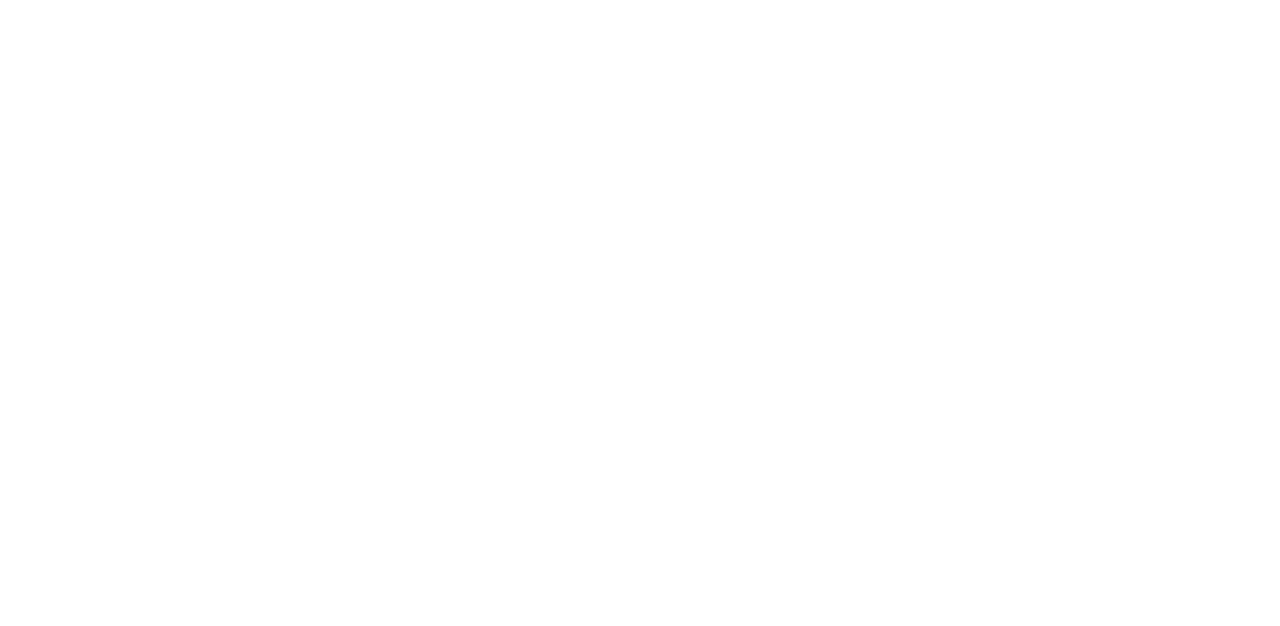
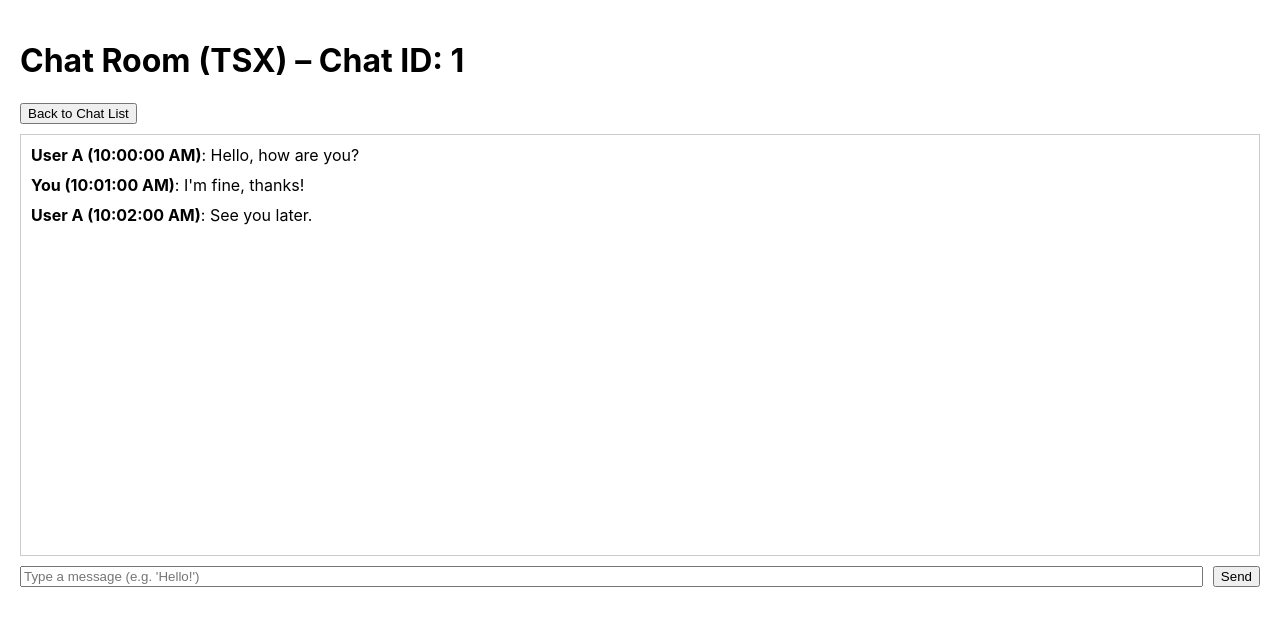
Before and after one commit to RPWPA/ChatApp, a React (Create React App) app: page /chat/1 in a window 1280 px wide. Before the commit this address had no page. Shown: the top 626 px of the page. Built offline with nearby package versions, Linux system fonts and the light colour scheme; sample sign-in values are in the browser's storage.

Commit message:
Generated Chatroom and Chatlist with basic navigation.

```diff
--- a/src/App.tsx
+++ b/src/App.tsx
@@ -2,6 +2,8 @@
 import { BrowserRouter, Routes, Route, useNavigate, useLocation } from "react-router-dom";
 import Login from "./pages/login/Login";
 import Home from "./pages/home/Home";
+import ChatList from "./pages/chat/ChatList";
+import ChatRoom from "./pages/chat/ChatRoom";
 
 function App() {
   const navigate = useNavigate();
@@ -17,6 +19,8 @@
       <Routes>
         <Route path="/login" element={<Login />} />
         <Route path="/" element={<Home />} />
+        <Route path="/chat" element={<ChatList />} />
+        <Route path="/chat/:chatId" element={<ChatRoom />} />
       </Routes>
   );
 }
--- /dev/null
+++ b/src/pages/chat/ChatList.tsx
@@ -0,0 +1,98 @@
+import React, { useState } from "react";
+import { useNavigate } from "react-router-dom";
+
+// Simulated chat list (in a real app, you'd fetch this from an API or a store)
+const chatList = [
+  { id: 1, name: "Chat 1 (User A)", lastMessage: "Hello, how are you?" },
+  { id: 2, name: "Chat 2 (User B)", lastMessage: "See you later." },
+  { id: 3, name: "Chat 3 (Chatbot)", lastMessage: "How can I assist you?" }
+];
+
+function ChatList() {
+  const navigate = useNavigate();
+  const [broadcastMode, setBroadcastMode] = useState(false);
+  const [selectedChats, setSelectedChats] = useState<number[]>([]);
+  const [showBroadcastModal, setShowBroadcastModal] = useState(false);
+  const [broadcastMessage, setBroadcastMessage] = useState("");
+
+  const handleChatClick = (chatId: number) => {
+    if (broadcastMode) {
+      // Toggle selection (for broadcast)
+      if (selectedChats.includes(chatId)) {
+         setSelectedChats(selectedChats.filter(id => id !== chatId));
+      } else {
+         setSelectedChats([...selectedChats, chatId]);
+      }
+    } else {
+      // Navigate to chat room (e.g. /chat/1)
+      navigate(`/chat/${chatId}`);
+    }
+  };
+
+  const handleBroadcastClick = () => {
+    if (broadcastMode) {
+      // If already in broadcast mode, open modal (if at least one chat is selected)
+      if (selectedChats.length > 0) {
+         setShowBroadcastModal(true);
+      } else {
+         alert("Please select at least one chat to broadcast.");
+      }
+    } else {
+      // Toggle broadcast mode (multi-select)
+      setBroadcastMode(true);
+    }
+  };
+
+  const handleBroadcastSubmit = (e: React.FormEvent) => {
+    e.preventDefault();
+    if (broadcastMessage.trim() === "") {
+      alert("Broadcast message cannot be empty.");
+      return;
+    }
+    // In a real app, you'd send the broadcast message (e.g. via an API call) to the selected chat(s).
+    console.log(`Broadcasting "${broadcastMessage}" to chat(s):`, selectedChats);
+    // (For demo, we just log and close the modal.)
+    setBroadcastMessage("");
+    setShowBroadcastModal(false);
+    setBroadcastMode(false);
+    setSelectedChats([]);
+  };
+
+  return (
+    <div style={{ padding: "20px" }}>
+      <h1> Chat List (TSX) </h1>
+      <button onClick={handleBroadcastClick} style={{ marginBottom: "10px" }}>
+        {broadcastMode ? `Broadcast (Selected: ${selectedChats.length})` : "Broadcast"}
+      </button>
+      <ul style={{ listStyle: "none", padding: 0 }}>
+        {chatList.map((chat) => (
+          <li
+            key={chat.id}
+            onClick={() => handleChatClick(chat.id)}
+            style={{ padding: "10px", border: "1px solid #ccc", marginBottom: "5px", cursor: "pointer", backgroundColor: (broadcastMode && selectedChats.includes(chat.id)) ? "#e0e0e0" : "white" }}
+          >
+            <strong>{chat.name}</strong> – {chat.lastMessage}
+          </li>
+        ))}
+      </ul>
+      {showBroadcastModal && (
+        <div style={{ position: "fixed", top: "50%", left: "50%", transform: "translate(-50%, -50%)", padding: "20px", border: "1px solid #ccc", backgroundColor: "white", zIndex: 1000 }}>
+          <h2>Broadcast Message</h2>
+          <form onSubmit={handleBroadcastSubmit}>
+            <textarea
+              value={broadcastMessage}
+              onChange={(e) => setBroadcastMessage(e.target.value)}
+              placeholder="Enter broadcast message (e.g. 'Hello everyone!')"
+              rows={3}
+              style={{ width: "100%", marginBottom: "10px" }}
+            />
+            <button type="submit"> Send Broadcast </button>
+            <button type="button" onClick={() => { setShowBroadcastModal(false); setBroadcastMessage(""); }} style={{ marginLeft: "10px" }}> Cancel </button>
+          </form>
+        </div>
+      )}
+    </div>
+  );
+}
+
+export default ChatList;
--- /dev/null
+++ b/src/pages/chat/ChatRoom.tsx
@@ -0,0 +1,87 @@
+import React, { useState, useEffect, useRef } from "react";
+import { useParams, useNavigate } from "react-router-dom";
+
+// Simulated chat messages (in a real app, you'd fetch or update these via an API or a store)
+const initialMessages = [
+  { id: 1, sender: "User A", text: "Hello, how are you?", timestamp: new Date(2023, 0, 1, 10, 0) },
+  { id: 2, sender: "You", text: "I'm fine, thanks!", timestamp: new Date(2023, 0, 1, 10, 1) },
+  { id: 3, sender: "User A", text: "See you later.", timestamp: new Date(2023, 0, 1, 10, 2) }
+];
+
+function getChatbotResponse(userMessage: string): string {
+  // Simple canned/logic-based responses
+  if (userMessage.toLowerCase().includes("hello")) return "Hello! How can I help you today?";
+  if (userMessage.toLowerCase().includes("help")) return "Sure, I am here to assist you. What do you need help with?";
+  if (userMessage.toLowerCase().includes("bye")) return "Goodbye! Have a great day!";
+  return "I'm a chatbot. I can answer simple questions!";
+}
+
+function ChatRoom() {
+  const { chatId } = useParams<{ chatId: string }>();
+  const navigate = useNavigate();
+  const [messages, setMessages] = useState(initialMessages);
+  const [newMessage, setNewMessage] = useState("");
+  const chatEndRef = useRef<HTMLDivElement>(null);
+  const isChatbot = chatId === "3";
+
+  // Auto-scroll to the latest message (using useEffect and useRef)
+  useEffect(() => {
+    if (chatEndRef.current) {
+      chatEndRef.current.scrollIntoView({ behavior: "smooth" });
+    }
+  }, [messages]);
+
+  const handleSendMessage = (e: React.FormEvent) => {
+    e.preventDefault();
+    if (newMessage.trim() === "") return;
+    const newMsg = {
+      id: messages.length + 1,
+      sender: "You",
+      text: newMessage,
+      timestamp: new Date()
+    };
+    setMessages([...messages, newMsg]);
+    setNewMessage("");
+
+    // If this is the chatbot room, simulate a delayed chatbot response
+    if (isChatbot) {
+      const userText = newMessage;
+      setTimeout(() => {
+        const botMsg = {
+          id: messages.length + 2,
+          sender: "Chatbot",
+          text: getChatbotResponse(userText),
+          timestamp: new Date()
+        };
+        setMessages(current => [...current, botMsg]);
+      }, 1200); // 1.2s delay
+    }
+  };
+
+  return (
+    <div style={{ padding: "20px" }}>
+      <h1> Chat Room (TSX) – Chat ID: {chatId} </h1>
+      <button onClick={() => navigate("/chat")} style={{ marginBottom: "10px" }}> Back to Chat List </button>
+      <div style={{ height: "400px", overflowY: "auto", border: "1px solid #ccc", padding: "10px", marginBottom: "10px" }}>
+        {messages.map((msg) => (
+          <div key={msg.id} style={{ marginBottom: "10px" }}>
+            <strong>{msg.sender} ({msg.timestamp.toLocaleTimeString()})</strong>: {msg.text}
+          </div>
+        ))}
+        <div ref={chatEndRef} />
+      </div>
+      <form onSubmit={handleSendMessage} style={{ display: "flex" }}>
+        <input
+          type="text"
+          value={newMessage}
+          onChange={(e) => setNewMessage(e.target.value)}
+          placeholder="Type a message (e.g. 'Hello!')"
+          style={{ flex: 1, marginRight: "10px" }}
+        />
+        <button type="submit"> Send </button>
+      </form>
+    </div>
+  );
+}
+
+export default ChatRoom;
--- a/src/pages/home/Home.tsx
+++ b/src/pages/home/Home.tsx
@@ -1,5 +1,6 @@
 import React, { useEffect } from "react";
 import { BrowserRouter, Routes, Route, useNavigate, useLocation } from "react-router-dom";
+import ChatList from "../chat/ChatList";
 
 export default function Home() {
   const navigate = useNavigate();
@@ -12,6 +13,7 @@
     <div style={{ padding: "20px" }}>
       <h1> Home Page (TSX) </h1>
       <p> You are logged in. (Session simulated via localStorage.) </p>
+      <ChatList />
       <button onClick={ handleLogout }> Logout </ button>
     </div>
   );
```
